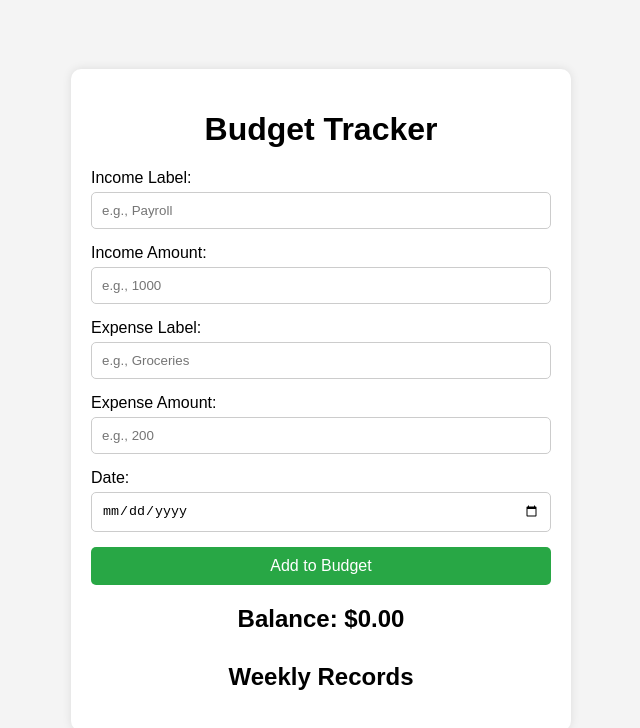
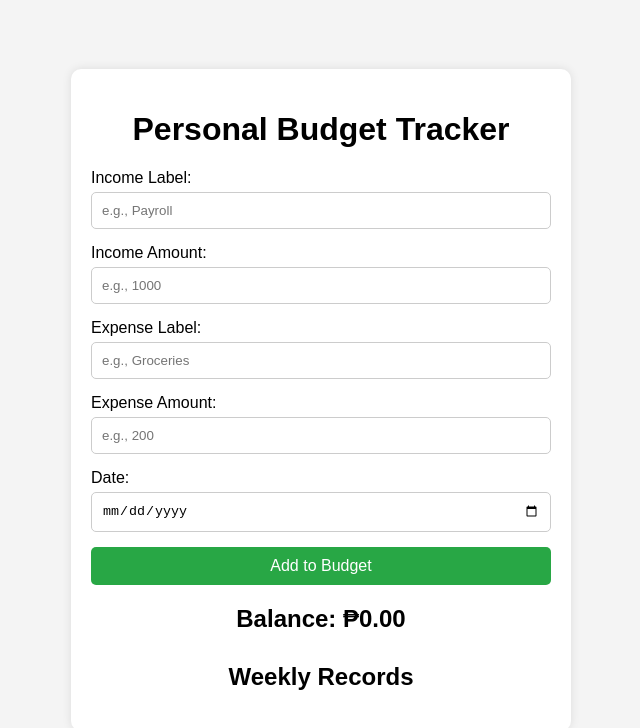
Before and after one commit to goodlourdt/budget-expense-tracker, a plain HTML site: page index.html in a window 1280 px wide. Shown: the whole page, without its empty margins (319-959 px from the left). Drawn offline with Linux system fonts and the light colour scheme.

Commit message:
Update index.html

```diff
--- a/index.html
+++ b/index.html
@@ -3,12 +3,13 @@
 <head>
     <meta charset="UTF-8">
     <meta name="viewport" content="width=device-width, initial-scale=1.0">
-    <title>Budget Tracker</title>
+    <title>Income-Expense Budget Tracker</title>
     <link rel="stylesheet" href="styles.css">
 </head>
 <body>
     <div class="container">
-        <h1>Budget Tracker</h1>
+        <div class="tracker">
+            <h1>Personal Budget Tracker</h1>
             <form id="budget-form">
                 <div class="input-group">
                     <label for="income-label">Income Label:</label>
@@ -33,7 +34,8 @@
                 <button type="submit">Add to Budget</button>
             </form>
             <div class="balance">
-            <h2>Balance: <span id="balance">$0.00</span></h2>
+                <h2>Balance: <span id="balance">₱0.00</span></h2>
+            </div>
         </div>
         <div class="weekly-records">
             <h2>Weekly Records</h2>
```
Lines whose indentation alone changed are shown as unchanged.
